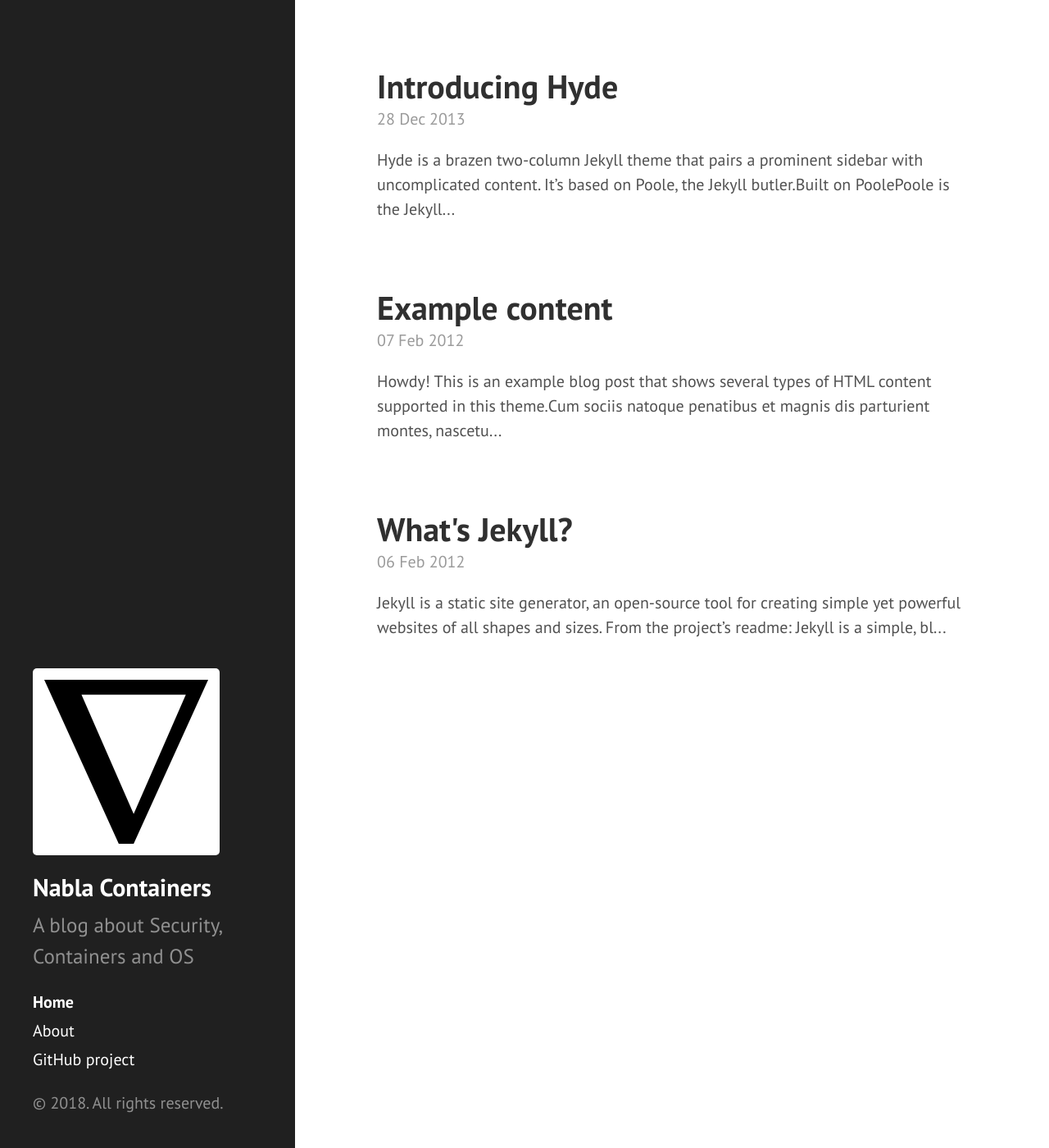
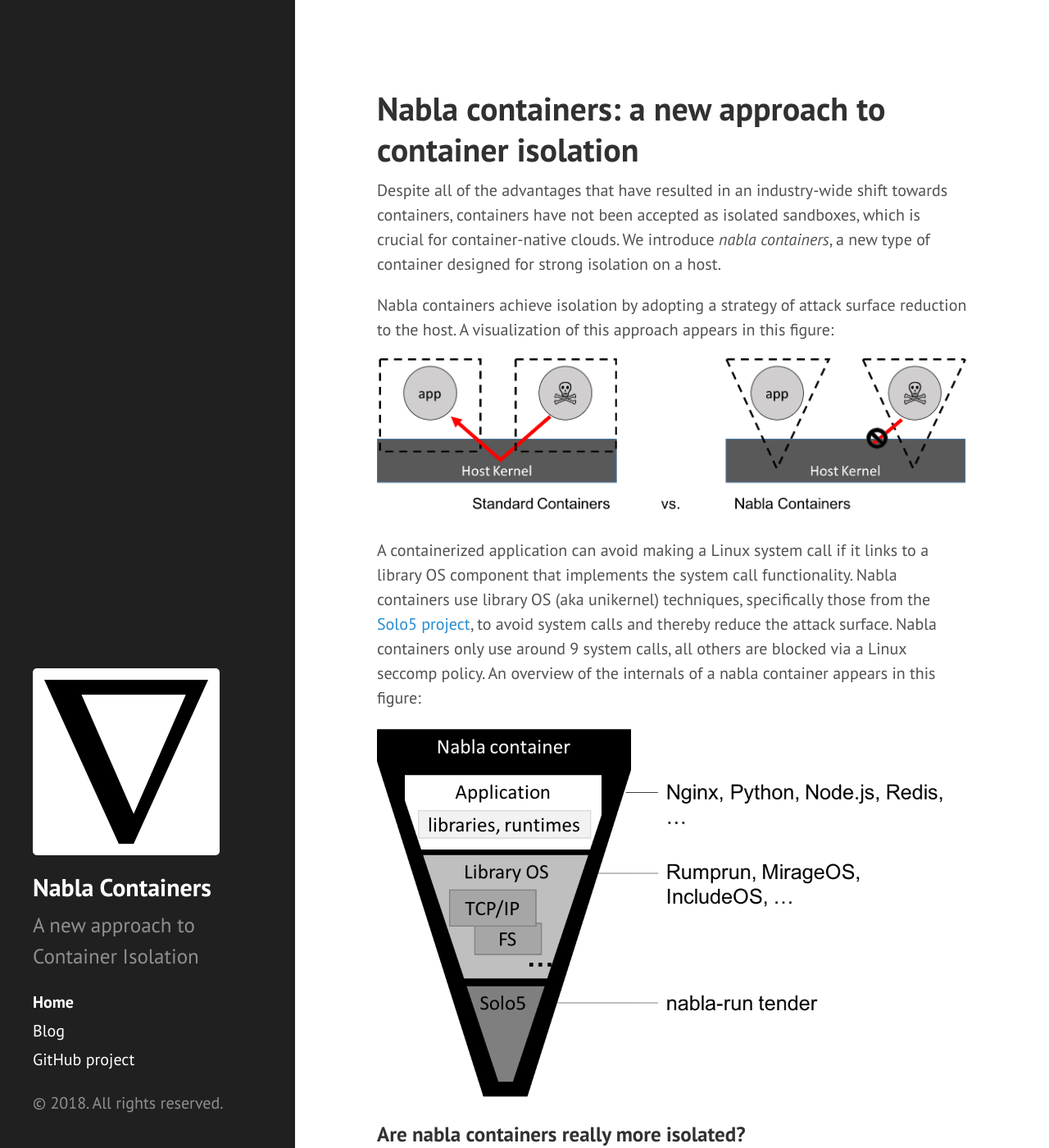
Before and after one commit to nabla-containers/nabla-containers.github.io, a Jekyll site: the page built from index.md, in a window 1280 px wide and 1400 px high. Shown: the whole window at 82% size. Built offline with Jekyll 4.4.1, drawn with Linux system fonts in a browser that asks for light colours; some of the changed text lies outside the part shown.

Commit message:
Reorganization and layout change flags
Signed-off-by: Brandon Lum <lumjjb@gmail.com>

```diff
--- a/_config.yml
+++ b/_config.yml
@@ -7,7 +7,7 @@
 # Setup
 title:            Nabla Containers
 tagline:          'Strong Isolation through Kernel Surface Reduction'
-description:      'A blog about Security, Containers and OS'
+description:      'A new approach to Container Isolation'
 url:              https://nabla-containers.github.io
 baseurl:          /
 
--- a/_layouts/page.html
+++ b/_layouts/page.html
@@ -3,6 +3,6 @@
 ---
 
 <div class="page">
-  <h1 class="page-title">{{ page.title }}</h1>
+    <h1 class="page-title">{%if page.hide-title == null %} {{page.title}} {% endif %}</h1>
   {{ content }}
 </div>
--- a/about.md
+++ b/index.md
@@ -1,8 +1,9 @@
 ---
-layout: page
+layout: default
 title: "Nabla containers: a new approach to container isolation"
-sidebar-title: About
 ---
+
+# Nabla containers: a new approach to container isolation
 
 Despite all of the advantages that have resulted in an industry-wide
 shift towards containers, containers have not been accepted as
```
Also changed, not shown: blog.md (renamed from index.html, +3 -2 lines).
